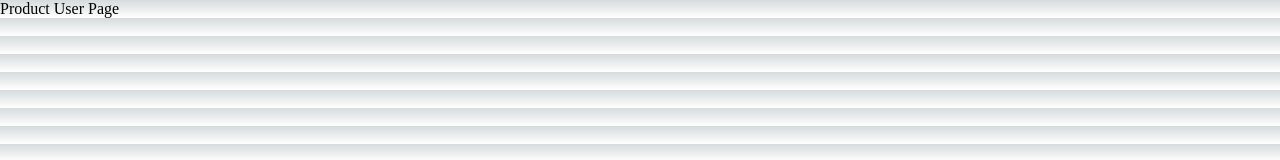
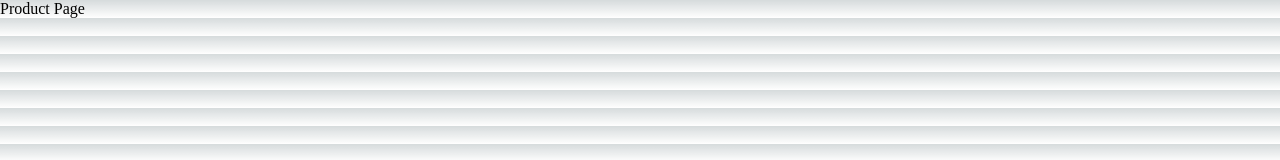
Before and after one commit to LuckyHaQi/Pemrograman-Berbasis-Framework, a Next.js app: page /product in a window 1280 px wide. Shown: the top 160 px of the page. Built offline with nearby package versions, Linux system fonts and the light colour scheme.

Commit message:
chore: rename product page component

```diff
--- a/src/pages/product/index.tsx
+++ b/src/pages/product/index.tsx
@@ -1,9 +1,9 @@
-const ProductUserPage = () => {
+const ProductsPage = () => {
     return (
         <div>
-            Product User Page
+            Product Page
         </div>
     );
 };
 
-export default ProductUserPage;
+export default ProductsPage;
```
